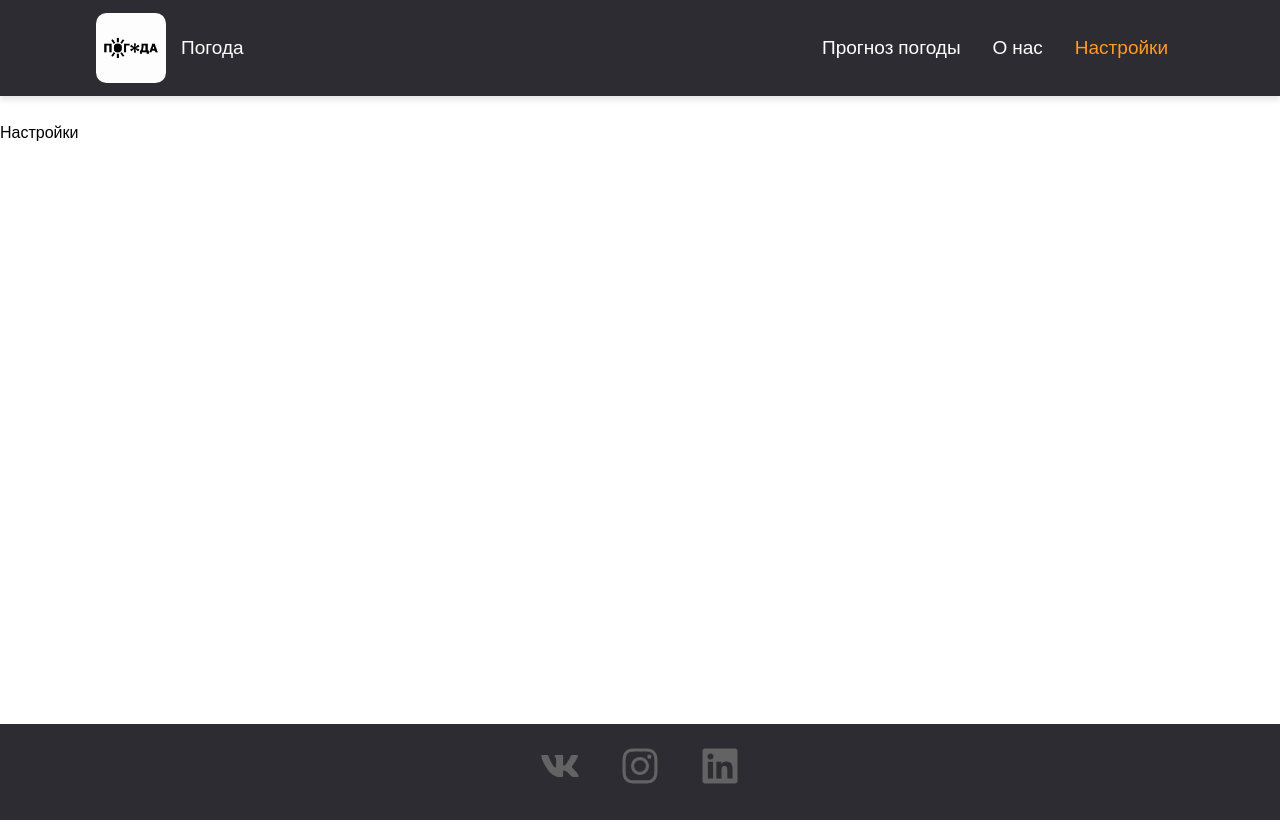
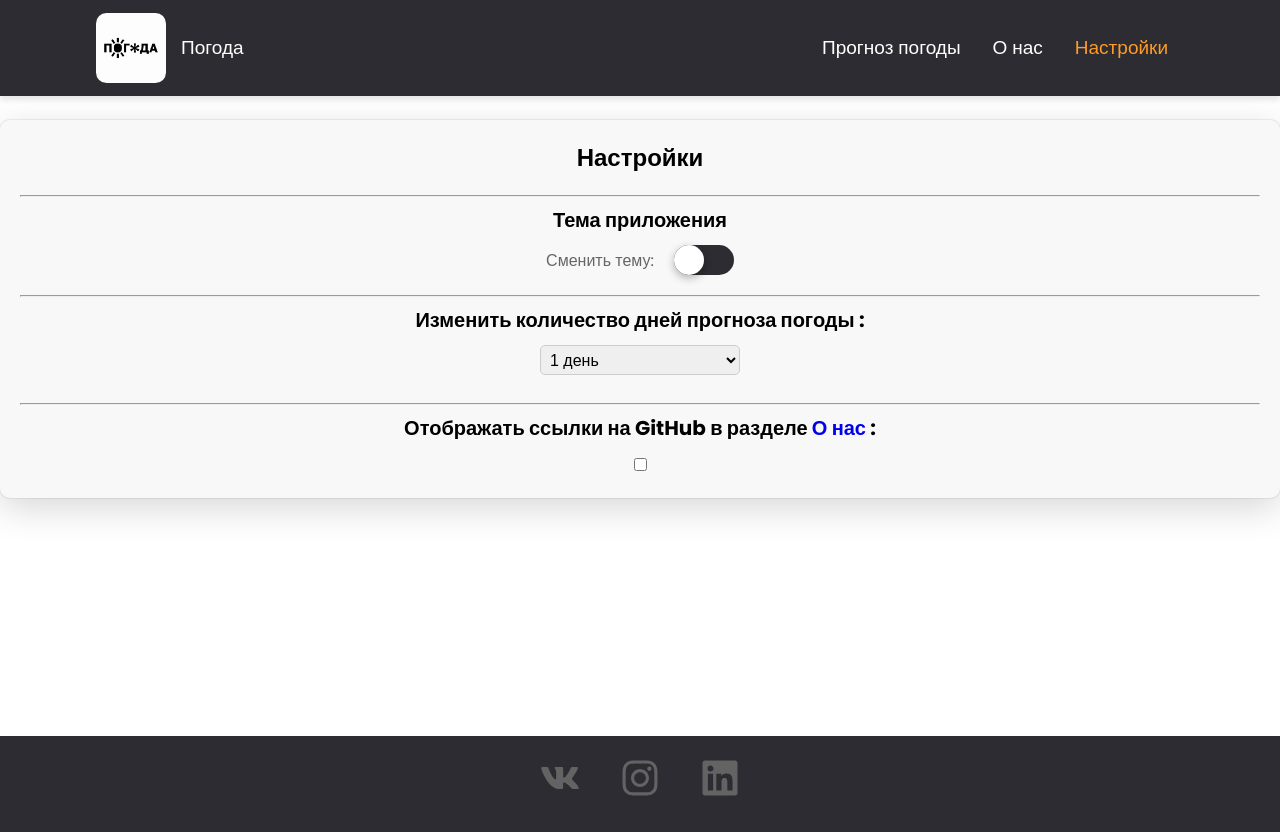
Before and after one commit to DimaSwed/next-js-project, a Next.js app: page /setting in a window 1280 px wide. Built offline with nearby package versions, Linux system fonts and the light colour scheme.

Commit message:
feat: Setting is finished

```diff
--- a/src/app/setting/page.tsx
+++ b/src/app/setting/page.tsx
@@ -1,4 +1,6 @@
 import { Metadata } from 'next'
+import Link from 'next/link'
+import './setting.sass'
 
 export const metadata: Metadata = {
 	title: 'Settings | Weather App'
@@ -6,8 +8,57 @@ export const metadata: Metadata = {
 
 export default function Settings() {
 	return (
-		<div>
-			<h1>Настройки</h1>
+		<div className="settings">
+			<h1 className="title_h1">Настройки</h1>
+
+			<hr />
+
+			<div>
+				<h2 className="title_h2">Тема приложения</h2>
+
+				<div className="toggle_wrapper">
+					<p className="paragraph">Сменить тему:</p>
+					<label className="switch">
+						<input
+							className="input_switch_chekbox"
+							type="checkbox"
+						/>
+						<div className="switch_wrap"></div>
+					</label>
+				</div>
+			</div>
+
+			<hr />
+
+			<div>
+				<h2 className="title_h2">
+					Изменить количество дней прогноза погоды :
+				</h2>
+				<select className="select_days">
+					<option value="1">1 день</option>
+					<option value="2">2 дня</option>
+					<option value="3">3 дня</option>
+					<option value="4">4 дня</option>
+					<option value="5">5 дней</option>
+					<option value="6">6 дней</option>
+					<option value="7">7 дней</option>
+					<option value="8">8 дней</option>
+					<option value="9">9 дней</option>
+					<option value="10">10 дней</option>
+				</select>
+			</div>
+
+			<hr />
+
+			<div>
+				<h2 className="title_h2">
+					Отображать ссылки на GitHub в разделе{' '}
+					<Link href="/about">О нас</Link> :
+				</h2>
+				<label>
+					<input className="input_checkbox" type="checkbox" />
+				</label>
+			</div>
 		</div>
 	)
 }
--- /dev/null
+++ b/src/app/setting/setting.sass
@@ -0,0 +1,65 @@
+.settings
+  text-align: center
+  background-color: #f8f8f8
+  border-radius: 10px
+  box-shadow: rgba(0, 0, 0, 0.16) 0px 10px 36px 0px, rgba(0, 0, 0, 0.06) 0px 0px 0px 1px
+  padding: 20px
+
+.title_h1
+  font-size: 24px
+  font-weight: bold
+  margin-bottom: 20px
+
+.title_h2
+  font-size: 20px
+  font-weight: bold
+  margin-bottom: 10px
+
+.paragraph
+  color: #666
+  font-size: 16px
+
+.toggle_wrapper
+  position: relative
+  margin-bottom: 20px
+  display: flex
+  justify-content: center
+  align-items: center
+  gap: 20px
+
+.select_days
+  width: 200px
+  height: 30px
+  font-size: 16px
+  border: 1px solid #ccc
+  border-radius: 5px
+  padding: 5px
+  margin-bottom: 20px
+
+.input_switch_chekbox
+  position: absolute
+  opacity: 0
+
+.switch
+  position: relative
+  display: inline-block
+  font-size: 30px
+  height: 1em
+  width: 2em
+  background: #2C2C32
+  border-radius: 1em
+
+  & .switch_wrap
+    height: 1em
+    width: 1em
+    border-radius: 1em
+    background: white
+    box-shadow: 0 0.1em 0.3em rgba(0,0,0,0.3)
+    -webkit-transition: all 300ms
+    -moz-transition: all 300ms
+    transition: all 300ms
+
+  & .input_switch_chekbox:checked + .switch_wrap
+    -webkit-transform: translate3d(100%, 0, 0)
+    -moz-transform: translate3d(100%, 0, 0)
+    transform: translate3d(100%, 0, 0)
--- a/src/styles/main.sass
+++ b/src/styles/main.sass
@@ -8,6 +8,6 @@ body
 .container
   margin: 0 auto
   max-width: 1440px
-  min-height: calc(100vh - 50px - 122px)
+  min-height: calc(100vh - 80px - 80px)
   padding-top: 1.5rem
   padding-bottom: 1.5rem
```
Also changed, not shown: src/app/about/about.module.sass (+10 -2 lines).
